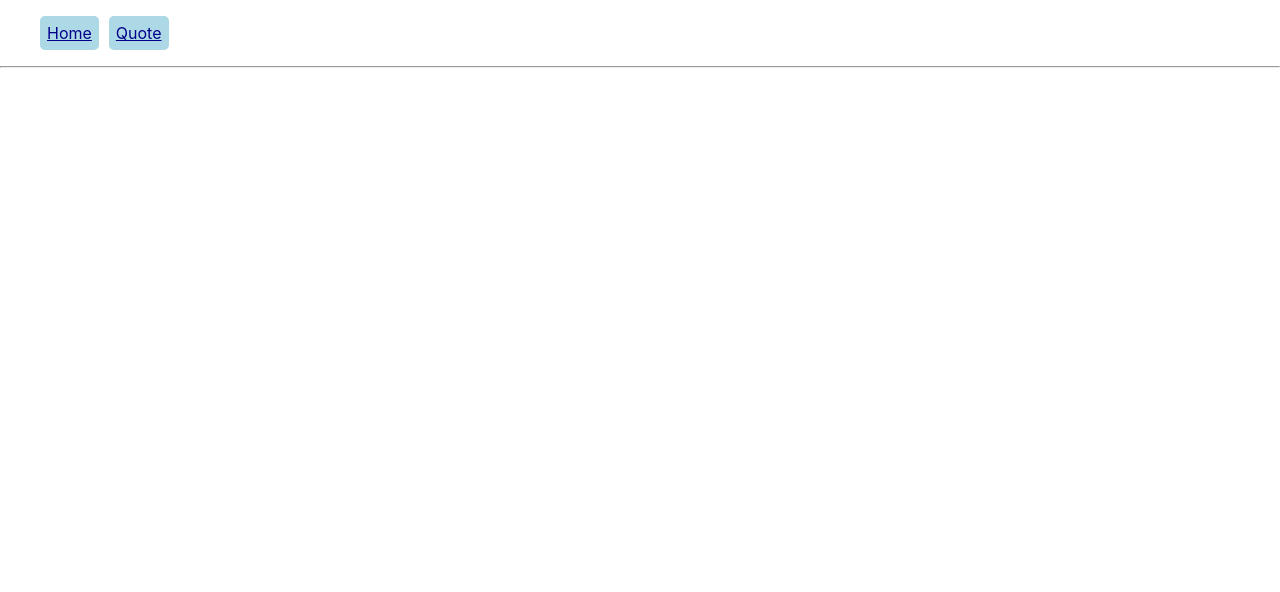
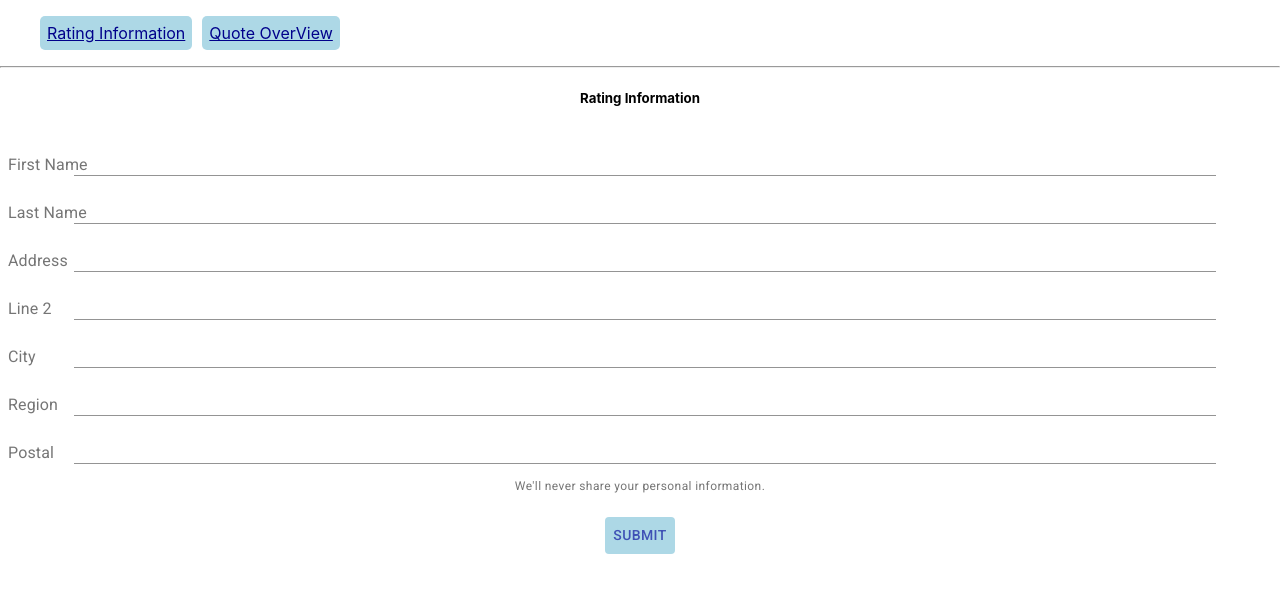
Before and after one commit to youngfreezy/sure-fd-challenge, a React (Create React App) app: page /#/rating-information in a window 1280 px wide. Shown: the top 592 px of the page. Built offline with nearby package versions, Linux system fonts and the light colour scheme.

Commit message:
routing changes

```diff
--- a/src/App.js
+++ b/src/App.js
@@ -3,7 +3,7 @@ import "./App.css";
 import "typeface-roboto";
 import RatingInformationForm from "./components/RatingInformationForm/RatingInformationForm";
 import QuoteOverView from "./components/QuoteOverView/QuoteOverView";
-import { HashRouter as Router, Switch, Route, Link } from "react-router-dom";
+import { HashRouter as Router, Switch, Route, Link, Redirect } from "react-router-dom";
 import CircularProgress from "@material-ui/core/CircularProgress";
 
 function App() {
@@ -64,23 +64,23 @@ function App() {
       <div className="App">
         <ul>
           <li>
-            <Link to="/">Home</Link>
+            <Link to="/rating-information">Rating Information</Link>
           </li>
           <li>
-            <Link to="/quote">Quote</Link>
+            <Link to="/quote-overview">Quote OverView</Link>
           </li>
         </ul>
 
         <hr />
         <Switch>
-          <Route exact path="/">
+          <Route exact path="/rating-information">
             <RatingInformationForm
               onChange={onChange}
               addressState={addressState}
               handleSubmit={handleSubmit}
             />
           </Route>
-          <Route path="/quote">
+          <Route path="/quote-overview">
             {loading ? (
               <CircularProgress variant="determinate" value={progress} />
             ) : null}
@@ -88,6 +88,7 @@ function App() {
           </Route>
         </Switch>
       </div>
+      <Redirect exact from="/" to="rating-information" />
     </Router>
   );
 }
--- a/src/components/QuoteOverView/QuoteOverView.js
+++ b/src/components/QuoteOverView/QuoteOverView.js
@@ -22,12 +22,14 @@ function QuoteOverView({ quote }) {
   //I'm aware that this iteration with two maps is o^n squared
   //but since it's only two options I went with this approach
   return (
+
     <form
       onSubmit={e => {
         e.preventDefault();
         //TBD
       }}
     >
+      <h5>Quote Overview</h5>
       {!quoteExists && quote.err && <QuoteError err={quote.err} />}
       {quoteExists && <QuoteOverViewHeader quote={quote} />}
       {quoteExists && (
--- a/src/components/RatingInformationForm/RatingInformationForm.js
+++ b/src/components/RatingInformationForm/RatingInformationForm.js
@@ -21,6 +21,7 @@ function RatingInformationForm({ onChange, addressState, handleSubmit }) {
         }
       }}
     >
+      <h5>Rating Information</h5>
       <div className="rating-form">
         <FormControl>
           <InputField
```
